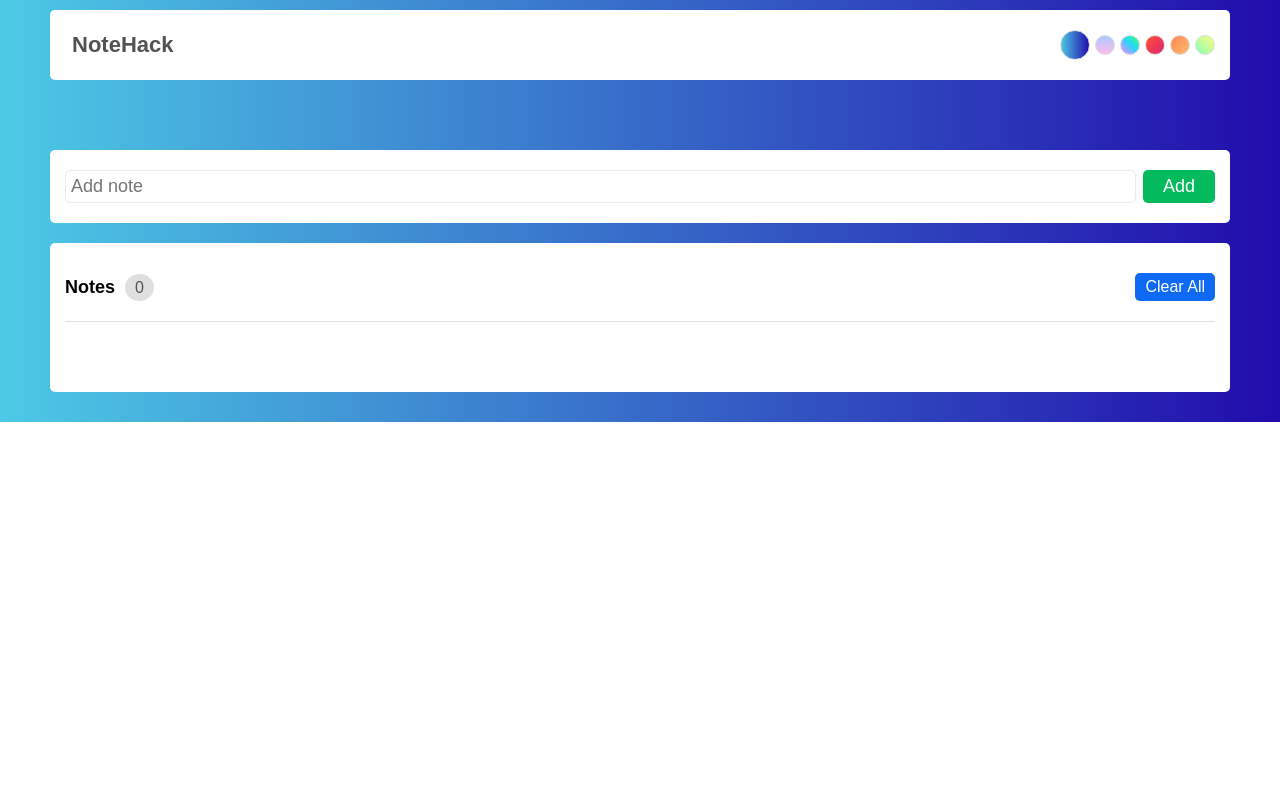
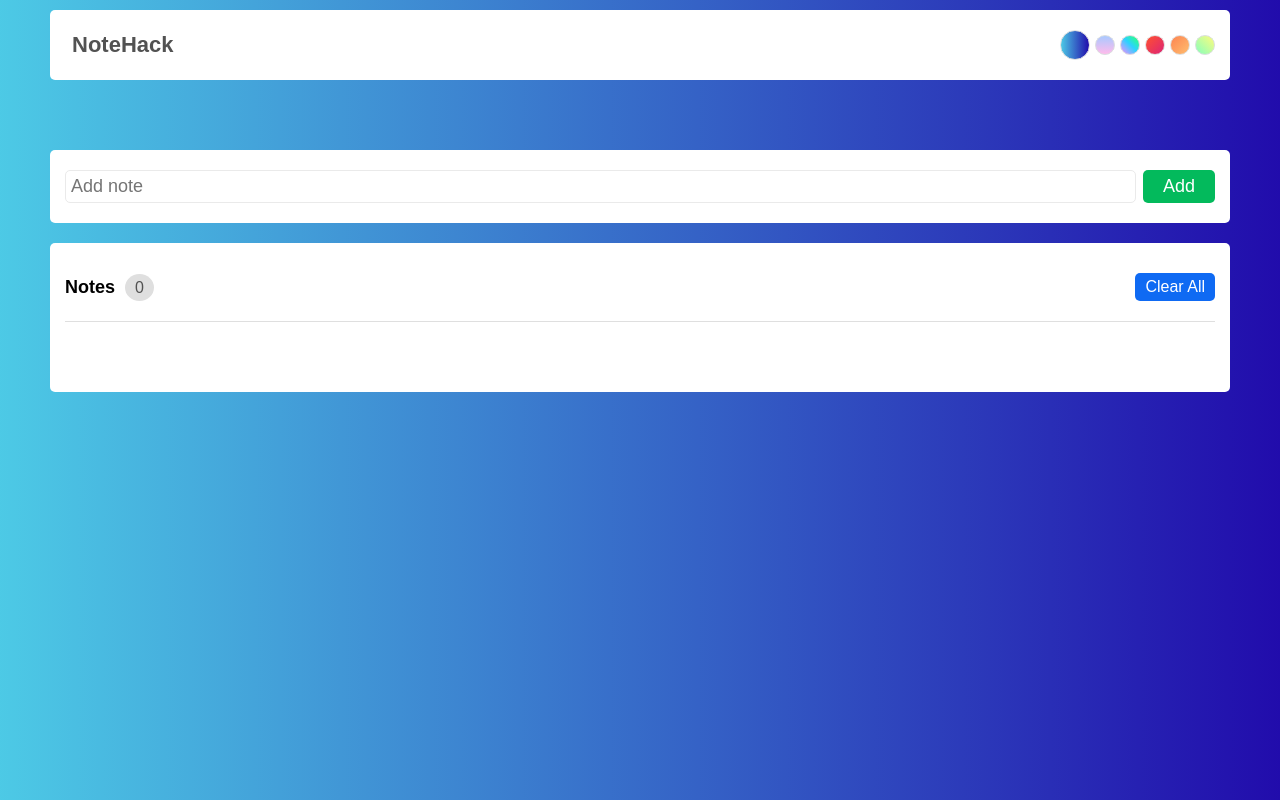
Before and after one commit to Bobby-coder/NoteHack, a React (Create React App) app: page / in a window 1280 px wide. Built offline with nearby package versions, Linux system fonts and the light colour scheme.

Commit message:
height bug fixed

```diff
--- a/src/App.css
+++ b/src/App.css
@@ -7,7 +7,11 @@
   list-style: none;
 }
 
-.container {
+.notehack-container-wrapper {
+  min-height: 100vh;
+}
+
+.notehack-container {
   max-width: 1200px;
   margin: auto;
   padding: 10px 10px;
--- a/src/App.js
+++ b/src/App.js
@@ -20,8 +20,8 @@ function App() {
   )
   return (
     <>
-      <div className={theme}>
-        <div className="container">
+      <div className={`notehack-container-wrapper ${theme}`}>
+        <div className="notehack-container">
           <Header
             theme={theme}
             setTheme={setTheme}
```
